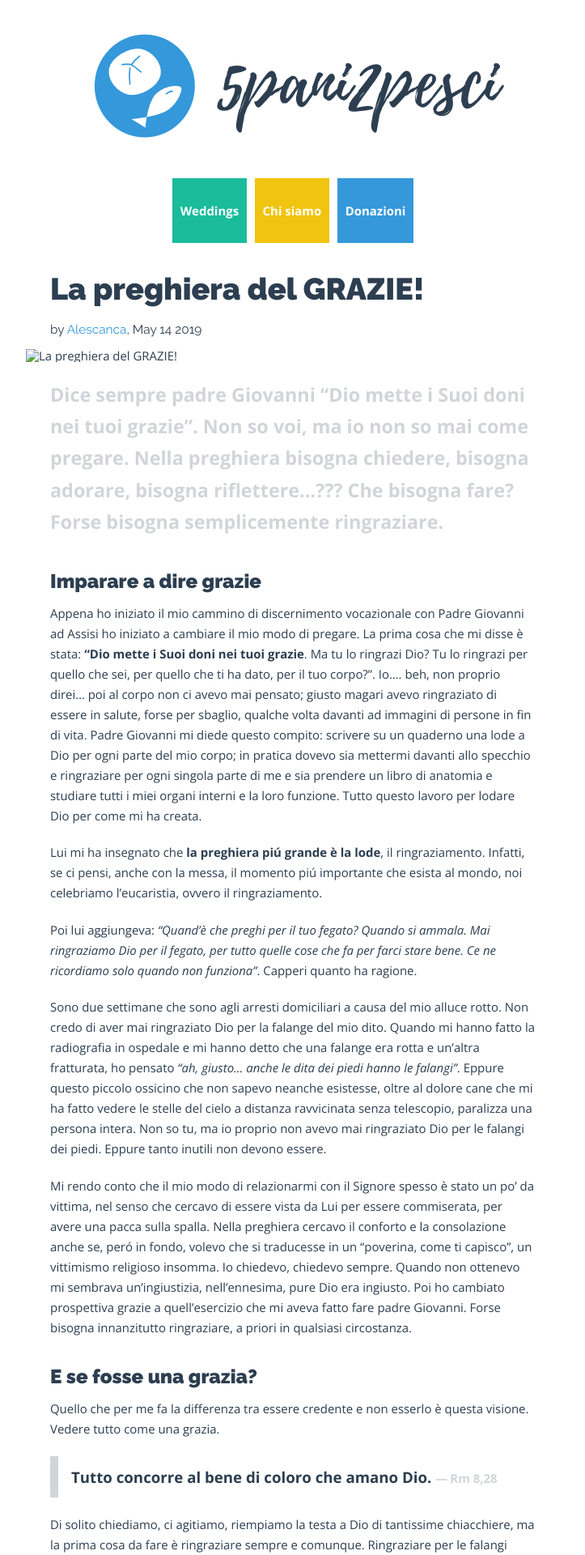
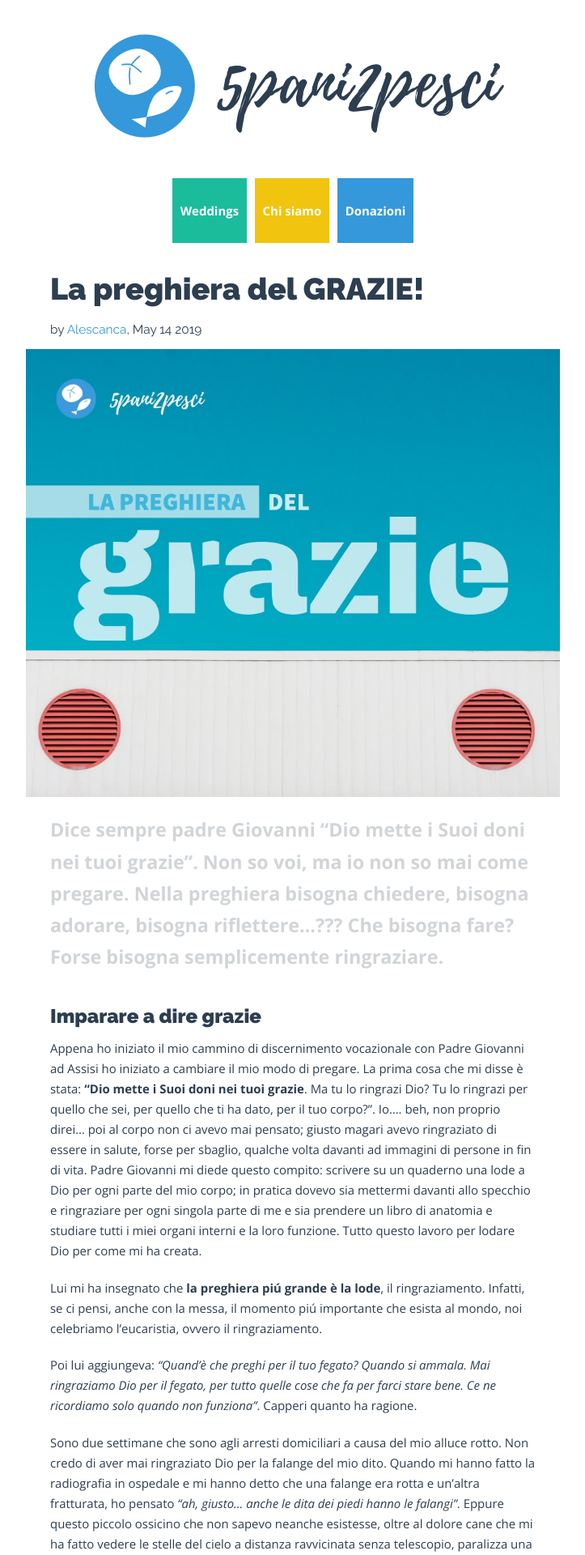
Before and after one commit to ruvido/5p2p, a Jekyll site: the page built from _posts/2019/2019-05-14-la-preghiera-del-grazie.md, in a window 1280 px wide. Shown: the top 1920 px of the page at 81% size, without its empty margins (278-1001 px from the left). Built offline with Jekyll 4.4.1, drawn with Linux system fonts in a browser that asks for light colours.

Commit message:
Update from Forestry.io Alessandra Lucca updated _posts/2019/2019-05-14-la-preghiera-del-grazie.md

```diff
--- a/_posts/2019/2019-05-14-la-preghiera-del-grazie.md
+++ b/_posts/2019/2019-05-14-la-preghiera-del-grazie.md
@@ -1,7 +1,7 @@
 ---
 title: La preghiera del GRAZIE!
 author: Alescanca
-image: ''
+image: "/uploads/la-preghiera-del-grazie.jpg"
 permalink: la-preghiera-del-grazie
 
 ---
```
